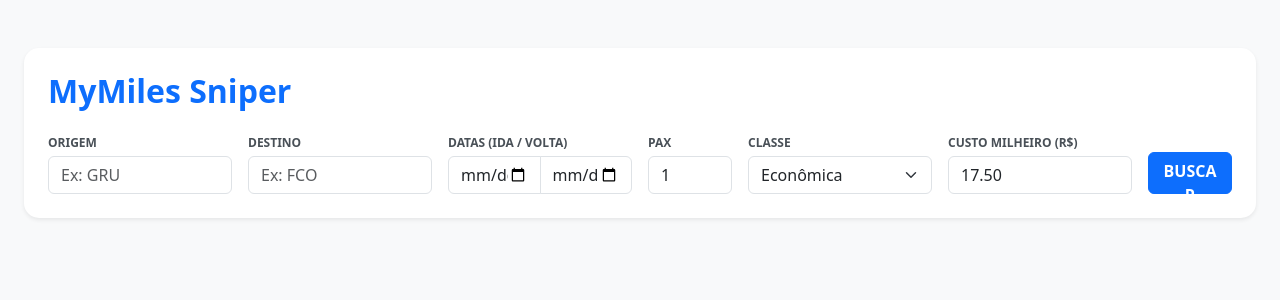
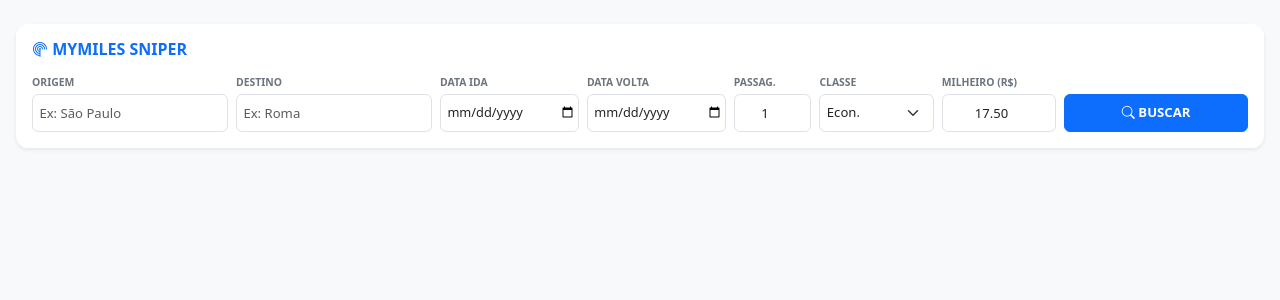
Before and after one commit to avernax-droid/MyMiles, a Flask app: page / in a window 1280 px wide. Shown: the top 300 px of the page. Run offline with Flask 3, Linux system fonts and the light colour scheme; some libraries are stand-ins or nearby versions.

Commit message:
feat: interface V2.6.5 - layout otimizado e correção de autocomplete

```diff
--- a/templates/index.html
+++ b/templates/index.html
@@ -3,83 +3,103 @@
 <head>
     <meta charset="UTF-8">
     <meta name="viewport" content="width=device-width, initial-scale=1.0">
-    <title>MyMiles Sniper - V2.6.2</title>
+    <title>MyMiles Sniper - V2.6.5</title>
     <link href="https://cdn.jsdelivr.net/npm/bootstrap@5.3.0/dist/css/bootstrap.min.css" rel="stylesheet">
     <link rel="stylesheet" href="https://cdn.jsdelivr.net/npm/bootstrap-icons@1.11.0/font/bootstrap-icons.css">
     <link rel="stylesheet" href="https://cdn.jsdelivr.net/npm/@tarekraafat/autocomplete.js@10.2.7/dist/css/autoComplete.02.min.css">
 
     <style>
         :root { --sniper-gold: #fcc419; }
+        body { background-color: #f8f9fa; }
+
+        /* Ajuste para exibir o ícone de calendário sem sobreposição */
+        input[type="date"] {
+            font-size: 0.8rem;
+            padding-right: 2px !important;
+        }
+
+        /* Estilização básica */
         .horario-tag { font-size: 0.8rem; font-weight: bold; background: #f1f3f5; padding: 4px 8px; border-radius: 6px; color: #212529; border: 1px solid #dee2e6; }
         .info-voo { font-size: 0.75rem; color: #6c757d; display: block; margin-top: 5px; line-height: 1.5; }
         .status-badge { font-size: 0.65rem; font-weight: bold; padding: 3px 6px; border-radius: 4px; text-transform: uppercase; }
         .table-v2 td { vertical-align: top; padding: 16px !important; border-bottom: 1px solid #f1f1f1; }
         .table-warning { background-color: #fff9db !important; border-left: 5px solid var(--sniper-gold); }
+
         #loaderArea { display: none; }
         .autoComplete_wrapper { width: 100% !important; }
-        .autoComplete_wrapper > input { width: 100% !important; height: 42px; border-radius: 8px !important; border: 1px solid #ced4da !important; }
-        .form-label-sm { font-size: 0.75rem; font-weight: bold; color: #495057; margin-bottom: 4px; display: block; }
-        .text-total-reserva { font-size: 0.7rem; color: #adb5bd; margin-top: 2px; }
+        .autoComplete_wrapper > input { width: 100% !important; height: 38px; border-radius: 6px !important; border: 1px solid #ced4da !important; font-size: 0.85rem; }
+
+        .form-label-sm { font-size: 0.65rem; font-weight: 800; color: #6c757d; margin-bottom: 3px; display: block; text-transform: uppercase; }
+        .compact-input { height: 38px; font-size: 0.82rem; padding: 0.375rem 0.4rem; }
     </style>
 </head>
-<body class="bg-light">
+<body>
 
-<div class="container-fluid px-4 py-5">
-    <div class="card p-4 shadow-sm mb-4 border-0" style="border-radius: 15px;">
-        <h2 class="text-primary mb-4 fw-bold"><i class="bi bi-target"></i> MyMiles Sniper</h2>
-        <div class="row g-3 align-items-end">
+<div class="container-fluid px-3 py-4">
+    <div class="card p-3 shadow-sm mb-4 border-0" style="border-radius: 12px;">
+        <h6 class="text-primary mb-3 fw-bold"><i class="bi bi-radar"></i> MYMILES SNIPER</h6>
+
+        <div class="row g-2 align-items-end">
             <div class="col-md-2">
-                <span class="form-label-sm">ORIGEM</span>
-                <input id="origem" type="search" placeholder="Ex: GRU" class="form-control">
+                <span class="form-label-sm">Origem</span>
+                <input id="origem" type="search" placeholder="Ex: São Paulo" class="form-control compact-input" autocomplete="off">
             </div>
             <div class="col-md-2">
-                <span class="form-label-sm">DESTINO</span>
-                <input id="destino" type="search" placeholder="Ex: FCO" class="form-control">
+                <span class="form-label-sm">Destino</span>
+                <input id="destino" type="search" placeholder="Ex: Roma" class="form-control compact-input" autocomplete="off">
             </div>
-            <div class="col-md-2">
-                <span class="form-label-sm">DATAS (IDA / VOLTA)</span>
-                <div class="input-group">
-                    <input type="date" id="data_ida" class="form-control">
-                    <input type="date" id="data_volta" class="form-control">
-                </div>
+
+            <div class="col-md-1" style="flex: 0 0 12%; max-width: 12%;">
+                <span class="form-label-sm">Data Ida</span>
+                <input type="date" id="data_ida" class="form-control compact-input">
             </div>
-            <div class="col-md-1">
-                <span class="form-label-sm">PAX</span>
-                <input type="number" id="passageiros" class="form-control" value="1" min="1">
+            <div class="col-md-1" style="flex: 0 0 12%; max-width: 12%;">
+                <span class="form-label-sm">Data Volta</span>
+                <input type="date" id="data_volta" class="form-control compact-input">
             </div>
-            <div class="col-md-2">
-                <span class="form-label-sm">CLASSE</span>
-                <select id="classe" class="form-select">
-                    <option value="ECONOMY" selected>Econômica</option>
-                    <option value="BUSINESS">Executiva</option>
+
+            <div class="col-md-1" style="flex: 0 0 7%; max-width: 7%;">
+                <span class="form-label-sm">Passag.</span>
+                <input type="number" id="passageiros" class="form-control compact-input text-center" value="1" min="1">
+            </div>
+
+            <div class="col-md-1" style="flex: 0 0 10%; max-width: 10%;">
+                <span class="form-label-sm">Classe</span>
+                <select id="classe" class="form-select compact-input">
+                    <option value="ECONOMY" selected>Econ.</option>
+                    <option value="BUSINESS">Exec.</option>
                 </select>
             </div>
-            <div class="col-md-2">
-                <span class="form-label-sm">CUSTO MILHEIRO (R$)</span>
-                <input type="number" id="custo_milheiro" class="form-control" value="17.50" step="0.10">
+
+            <div class="col-md-1" style="flex: 0 0 10%; max-width: 10%;">
+                <span class="form-label-sm">Milheiro (R$)</span>
+                <input type="number" id="custo_milheiro" class="form-control compact-input text-center" value="17.50" step="0.10">
             </div>
-            <div class="col-md-1">
-                <button class="btn btn-primary w-100 fw-bold" style="height:42px" onclick="executarBusca()">BUSCAR</button>
+
+            <div class="col-md-1" style="flex-grow: 1;">
+                <button class="btn btn-primary w-100 fw-bold compact-input" onclick="executarBusca()">
+                    <i class="bi bi-search"></i> BUSCAR
+                </button>
             </div>
         </div>
     </div>
 
     <div id="loaderArea" class="text-center p-5">
-        <div class="spinner-grow text-primary"></div>
-        <h5 class="mt-3 text-secondary">Sniping flights...</h5>
+        <div class="spinner-border text-primary" role="status"></div>
+        <h6 class="mt-3 text-secondary fw-bold">Rastreando melhores tarifas...</h6>
     </div>
 
     <div id="resultadoArea" style="display:none;">
-        <div class="card shadow-sm border-0" style="border-radius: 15px; overflow: hidden;">
+        <div class="card shadow-sm border-0" style="border-radius: 12px; overflow: hidden;">
             <div class="table-responsive">
                 <table class="table table-hover mb-0 table-v2">
                     <thead class="table-dark">
                         <tr>
-                            <th width="25%">Trecho Ida</th>
-                            <th width="25%">Trecho Volta</th>
-                            <th class="text-end" width="15%">Preço Pagante</th>
-                            <th class="text-end text-warning" width="15%">Teto Sniper (Milhas)</th>
-                            <th class="text-center" width="10%">Ação</th>
+                            <th width="28%">Trecho Ida</th>
+                            <th width="28%">Trecho Volta</th>
+                            <th class="text-end" width="18%">Preço Pagante</th>
+                            <th class="text-end text-warning" width="18%">Teto Sniper (Milhas)</th>
+                            <th class="text-center" width="8%">Ação</th>
                         </tr>
                     </thead>
                     <tbody id="tabelaResultados"></tbody>
@@ -101,17 +121,26 @@
         { name: "Buenos Aires - Ezeiza", code: "EZE" }, { name: "Santiago", code: "SCL" }
     ];
 
+    const selecionados = { origem: "", destino: "" };
+
     const setup = (id) => {
         new autoComplete({
             selector: `#${id}`,
             data: { src: aeroportos, keys: ["name", "code"] },
-            resultItem: { element: (item, data) => {
-                item.innerHTML = `<div class="d-flex justify-content-between"><span>${data.value.name}</span><b>${data.value.code}</b></div>`;
-            }},
-            events: { input: { selection: (event) => {
-                const sel = event.detail.selection.value;
-                document.getElementById(id).value = sel.code; // Armazena apenas o código para facilitar o envio
-            }}}
+            resultItem: {
+                element: (item, data) => {
+                    item.innerHTML = `<div class="d-flex justify-content-between" style="font-size:0.8rem"><span>${data.value.name}</span><b class="text-primary">${data.value.code}</b></div>`;
+                }
+            },
+            events: {
+                input: {
+                    selection: (event) => {
+                        const sel = event.detail.selection.value;
+                        document.getElementById(id).value = sel.name;
+                        selecionados[id] = sel.code;
+                    }
+                }
+            }
         });
     };
     setup("origem"); setup("destino");
@@ -120,10 +149,10 @@
         const pax = parseInt(document.getElementById('passageiros').value);
         const custo = parseFloat(document.getElementById('custo_milheiro').value);
 
-        // Limpeza básica caso o usuário digite o nome manualmente
         const getCode = (id) => {
+            if (selecionados[id]) return selecionados[id];
             const val = document.getElementById(id).value.trim();
-            return val.includes('-') ? val.split('-').pop().trim() : val.toUpperCase();
+            return val.length === 3 ? val.toUpperCase() : val;
         };
 
         const params = {
@@ -135,6 +164,11 @@
             custo_milheiro: custo,
             pax: pax
         };
+
+        if (!params.origem || !params.destino || !params.data_ida) {
+            alert("Preencha origem, destino e data de ida!");
+            return;
+        }
 
         document.getElementById('loaderArea').style.display = 'block';
         document.getElementById('resultadoArea').style.display = 'none';
@@ -153,18 +187,15 @@
 
                 data.dados.forEach((itin, index) => {
                     const precoUnitarioBRL = itin.valor_sort;
-
-                    // Cálculo Sniper: (Preço Unitário - Estimativa Taxa Embarque) / (Custo Milheiro/1000)
                     const taxaEst = itin.tipo === "RT" ? 480 : 240;
                     const teto = Math.floor((precoUnitarioBRL - taxaEst) / (custo / 1000));
-
                     const isBest = index === 0;
 
                     let row = `<tr class="${isBest ? 'table-warning' : ''}">
                         <td>
-                            ${isBest ? '<span class="badge bg-danger mb-1"><i class="bi bi-fire"></i> MELHOR PREÇO</span><br>' : ''}
-                            <div class="mb-2">
-                                <span class="status-badge bg-primary text-white">IDA</span> <b>${itin.cia}</b>
+                            ${isBest ? '<span class="badge bg-danger mb-1" style="font-size:0.6rem"><i class="bi bi-fire"></i> MELHOR PREÇO</span><br>' : ''}
+                            <div class="mb-1">
+                                <span class="status-badge bg-primary text-white">IDA</span> <b style="font-size:0.8rem">${itin.cia}</b>
                             </div>
                             <span class="horario-tag"><i class="bi bi-clock"></i> ${itin.ida_hora}</span>
                             <span class="info-voo">
@@ -174,9 +205,9 @@
                         </td>
                         <td>
                             ${itin.tipo === "RT" ? `
-                                <div style="height: 20px"></div>
-                                <div class="mb-2">
-                                    <span class="status-badge bg-secondary text-white">VOLTA</span> <b>${itin.cia}</b>
+                                <div style="height: 18px"></div>
+                                <div class="mb-1">
+                                    <span class="status-badge bg-secondary text-white">VOLTA</span> <b style="font-size:0.8rem">${itin.cia}</b>
                                 </div>
                                 <span class="horario-tag"><i class="bi bi-clock"></i> ${itin.volta_hora}</span>
                                 <span class="info-voo">
@@ -185,17 +216,17 @@
                                 </span>
                             ` : '<div class="text-muted small mt-4">Trecho Único</div>'}
                         </td>
-                        <td class="text-end pt-4">
-                            <div class="fw-bold" style="font-size: 1.1rem;">${itin.preco_fmt}</div>
-                            <div class="text-muted small">por pessoa</div>
+                        <td class="text-end pt-3">
+                            <div class="fw-bold" style="font-size: 1rem;">${itin.preco_fmt}</div>
+                            <div class="text-muted" style="font-size: 0.65rem;">por passageiro</div>
                             <div class="text-total-reserva">Total: ${itin.preco_total_fmt}</div>
                         </td>
-                        <td class="text-end text-success fw-bold pt-4" style="font-size: 1.1rem;">
+                        <td class="text-end text-success fw-bold pt-3" style="font-size: 1rem;">
                             ${teto > 0 ? teto.toLocaleString('pt-BR') + ' pts' : '---'}
-                            <div class="text-muted fw-normal" style="font-size: 0.65rem;">Sugerido por PAX</div>
+                            <div class="text-muted fw-normal" style="font-size: 0.6rem;">Sugerido por PAX</div>
                         </td>
-                        <td class="text-center pt-4">
-                            <a href="${itin.link}" target="_blank" class="btn btn-dark btn-sm px-4 rounded-pill">Ver</a>
+                        <td class="text-center pt-3">
+                            <a href="${itin.link}" target="_blank" class="btn btn-dark btn-sm rounded-pill px-3">Ver</a>
                         </td>
                     </tr>`;
                     tabela.innerHTML += row;
```
